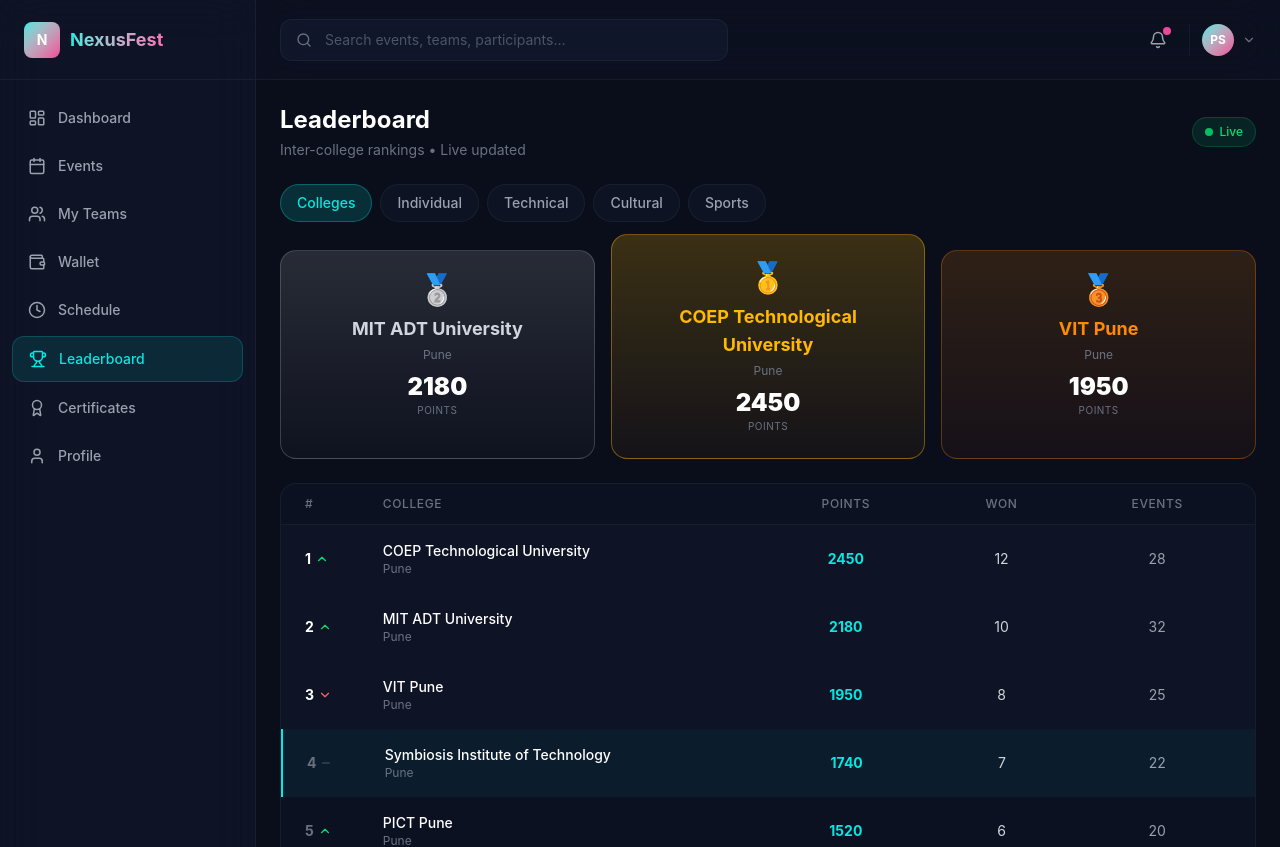
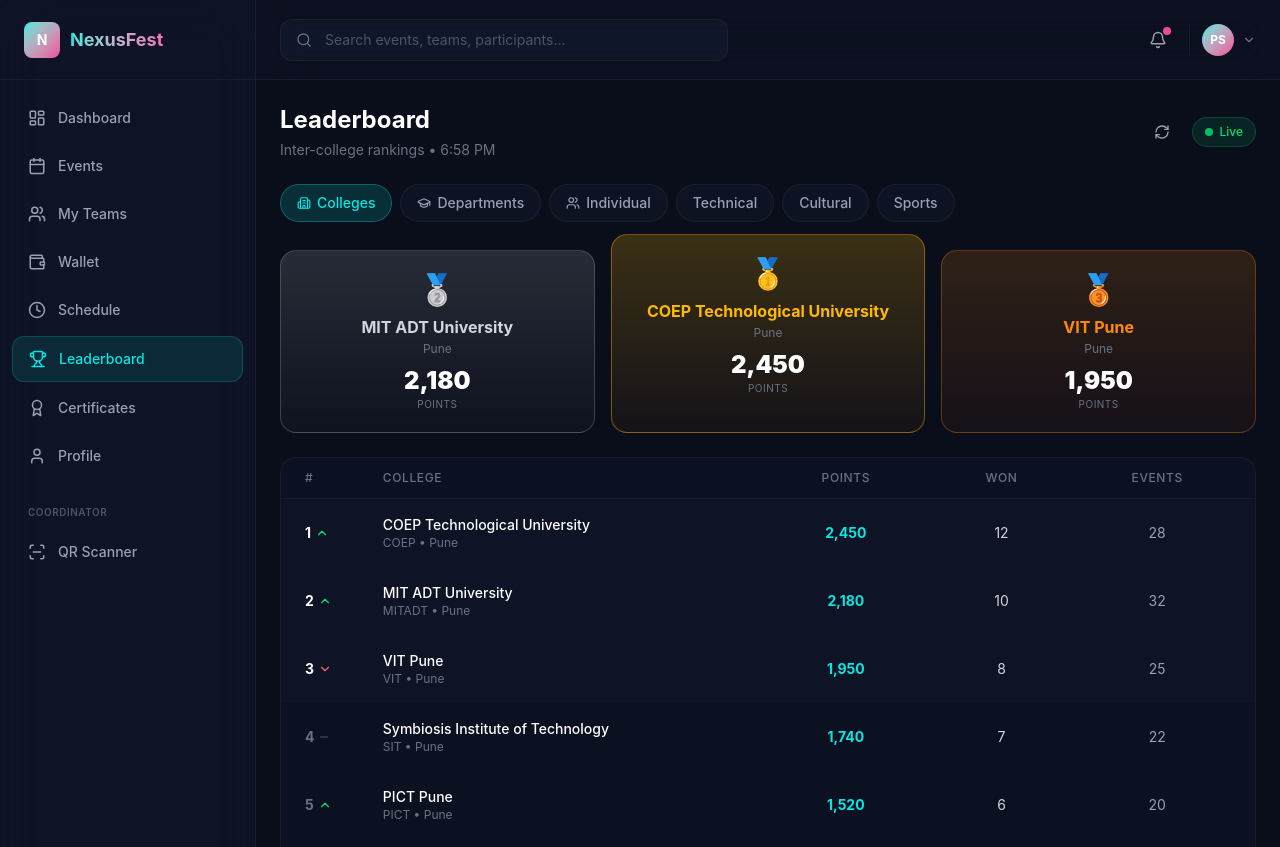
Before and after one commit to prathik-ds/BCA-Project, a React (Vite) app in the folder web/: page /leaderboard in a window 1280 px wide. Shown: the top 847 px of the page. Built offline with nearby package versions, Linux system fonts and the light colour scheme.

Commit message:
feat: implement dynamic leaderboard page with college, department, and individual rankings.

```diff
--- a/web/src/App.jsx
+++ b/web/src/App.jsx
@@ -10,6 +10,7 @@
 import LeaderboardPage from './pages/LeaderboardPage'
 import CertificatesPage from './pages/CertificatesPage'
 import ProfilePage from './pages/ProfilePage'
+import QRScannerPage from './pages/QRScannerPage'
 
 function App() {
   return (
@@ -21,6 +22,7 @@
 
         {/* Protected routes with dashboard layout */}
         <Route element={<DashboardLayout />}>
+          {/* ── Participant Portal ── */}
           <Route path="/dashboard" element={<DashboardPage />} />
           <Route path="/events" element={<EventsPage />} />
           <Route path="/events/:id" element={<EventsPage />} />
@@ -30,6 +32,9 @@
           <Route path="/leaderboard" element={<LeaderboardPage />} />
           <Route path="/certificates" element={<CertificatesPage />} />
           <Route path="/profile" element={<ProfilePage />} />
+
+          {/* ── Coordinator Tools ── */}
+          <Route path="/scanner" element={<QRScannerPage />} />
         </Route>
       </Routes>
     </BrowserRouter>
--- a/web/src/layouts/DashboardLayout.jsx
+++ b/web/src/layouts/DashboardLayout.jsx
@@ -1,6 +1,6 @@
 import { useState } from 'react'
 import { Outlet, NavLink, useNavigate, Link } from 'react-router-dom'
-import { LayoutDashboard, Calendar, Users, Wallet, Trophy, Clock, Award, User, LogOut, Menu, X, Bell, Search, ChevronDown } from 'lucide-react'
+import { LayoutDashboard, Calendar, Users, Wallet, Trophy, Clock, Award, User, LogOut, Menu, X, Bell, Search, ChevronDown, ScanLine } from 'lucide-react'
 
 const navItems = [
   { to: '/dashboard', icon: LayoutDashboard, label: 'Dashboard' },
@@ -11,6 +11,8 @@
   { to: '/leaderboard', icon: Trophy, label: 'Leaderboard' },
   { to: '/certificates', icon: Award, label: 'Certificates' },
   { to: '/profile', icon: User, label: 'Profile' },
+  { divider: true, label: 'Coordinator' },
+  { to: '/scanner', icon: ScanLine, label: 'QR Scanner' },
 ]
 
 export default function DashboardLayout() {
@@ -35,11 +37,15 @@
 
         {/* Nav links */}
         <nav className="flex-1 py-4 px-3 space-y-1 overflow-y-auto">
-          {navItems.map(({ to, icon: Icon, label }) => (
-            <NavLink key={to} to={to} onClick={() => setSidebarOpen(false)}
+          {navItems.map((item, i) => item.divider ? (
+            <div key={i} className="pt-4 pb-1 px-4">
+              <span className="text-[10px] font-semibold text-gray-600 uppercase tracking-wider">{item.label}</span>
+            </div>
+          ) : (
+            <NavLink key={item.to} to={item.to} onClick={() => setSidebarOpen(false)}
               className={({ isActive }) => `flex items-center gap-3 px-4 py-3 rounded-xl text-sm font-medium transition-all duration-200 group ${isActive ? 'bg-nexus-400/10 text-nexus-400 border border-nexus-400/20' : 'text-gray-400 hover:text-white hover:bg-white/5'}`}>
-              <Icon size={18} />
-              <span>{label}</span>
+              <item.icon size={18} />
+              <span>{item.label}</span>
             </NavLink>
           ))}
         </nav>
--- a/web/src/pages/LeaderboardPage.jsx
+++ b/web/src/pages/LeaderboardPage.jsx
@@ -1,76 +1,135 @@
-import { useState } from 'react'
-import { Trophy, Medal, TrendingUp, Filter, ChevronUp, ChevronDown, Minus } from 'lucide-react'
+import { useState, useEffect } from 'react'
+import { Trophy, ChevronUp, ChevronDown, Minus, RefreshCw, Building2, Users, GraduationCap } from 'lucide-react'
 
+/* ── Mock data matching MySQL leaderboard + colleges + departments tables ── */
 const mockColleges = [
-  { rank: 1, college_name: 'COEP Technological University', city: 'Pune', total_points: 2450, events_won: 12, events_participated: 28, change: 'up' },
-  { rank: 2, college_name: 'MIT ADT University', city: 'Pune', total_points: 2180, events_won: 10, events_participated: 32, change: 'up' },
-  { rank: 3, college_name: 'VIT Pune', city: 'Pune', total_points: 1950, events_won: 8, events_participated: 25, change: 'down' },
-  { rank: 4, college_name: 'Symbiosis Institute of Technology', city: 'Pune', total_points: 1740, events_won: 7, events_participated: 22, change: 'same' },
-  { rank: 5, college_name: 'PICT Pune', city: 'Pune', total_points: 1520, events_won: 6, events_participated: 20, change: 'up' },
-  { rank: 6, college_name: 'Sinhgad College of Engineering', city: 'Pune', total_points: 1380, events_won: 5, events_participated: 18, change: 'down' },
-  { rank: 7, college_name: 'Cummins College of Engineering', city: 'Pune', total_points: 1200, events_won: 4, events_participated: 15, change: 'same' },
-  { rank: 8, college_name: 'Bharati Vidyapeeth COE', city: 'Pune', total_points: 980, events_won: 3, events_participated: 14, change: 'up' },
+  { rank: 1, college_name: 'COEP Technological University', college_code: 'COEP', city: 'Pune', total_points: 2450, events_won: 12, events_participated: 28, change: 'up' },
+  { rank: 2, college_name: 'MIT ADT University', college_code: 'MITADT', city: 'Pune', total_points: 2180, events_won: 10, events_participated: 32, change: 'up' },
+  { rank: 3, college_name: 'VIT Pune', college_code: 'VIT', city: 'Pune', total_points: 1950, events_won: 8, events_participated: 25, change: 'down' },
+  { rank: 4, college_name: 'Symbiosis Institute of Technology', college_code: 'SIT', city: 'Pune', total_points: 1740, events_won: 7, events_participated: 22, change: 'same' },
+  { rank: 5, college_name: 'PICT Pune', college_code: 'PICT', city: 'Pune', total_points: 1520, events_won: 6, events_participated: 20, change: 'up' },
+  { rank: 6, college_name: 'Sinhgad College of Engineering', college_code: 'SCOE', city: 'Pune', total_points: 1380, events_won: 5, events_participated: 18, change: 'down' },
+  { rank: 7, college_name: 'Cummins College of Engineering', college_code: 'CCEW', city: 'Pune', total_points: 1200, events_won: 4, events_participated: 15, change: 'same' },
+  { rank: 8, college_name: 'Bharati Vidyapeeth COE', college_code: 'BVCOE', city: 'Pune', total_points: 980, events_won: 3, events_participated: 14, change: 'up' },
+]
+
+const mockDepartments = [
+  { rank: 1, dept_name: 'Computer Science', college: 'COEP Tech', total_points: 890, events_won: 5, events_participated: 12, change: 'up' },
+  { rank: 2, dept_name: 'Computer Applications', college: 'MIT ADT', total_points: 780, events_won: 4, events_participated: 14, change: 'up' },
+  { rank: 3, dept_name: 'Information Technology', college: 'VIT Pune', total_points: 720, events_won: 3, events_participated: 10, change: 'same' },
+  { rank: 4, dept_name: 'Electronics & Comm.', college: 'COEP Tech', total_points: 650, events_won: 3, events_participated: 9, change: 'down' },
+  { rank: 5, dept_name: 'Mechanical Engg.', college: 'Symbiosis', total_points: 580, events_won: 2, events_participated: 8, change: 'up' },
+  { rank: 6, dept_name: 'Data Science', college: 'MIT ADT', total_points: 520, events_won: 2, events_participated: 7, change: 'same' },
+  { rank: 7, dept_name: 'AI & ML', college: 'PICT', total_points: 480, events_won: 2, events_participated: 8, change: 'up' },
+  { rank: 8, dept_name: 'Computer Engg.', college: 'Sinhgad', total_points: 410, events_won: 1, events_participated: 6, change: 'down' },
 ]
 
 const mockIndividual = [
-  { rank: 1, name: 'Aditya Joshi', college: 'COEP Tech', points: 340, events: 6 },
-  { rank: 2, name: 'Sneha Patil', college: 'MIT ADT', points: 310, events: 5 },
-  { rank: 3, name: 'Rahul Verma', college: 'VIT Pune', points: 280, events: 7 },
-  { rank: 4, name: 'Pratham Sharma', college: 'MIT ADT', points: 250, events: 5 },
-  { rank: 5, name: 'Priya Deshmukh', college: 'Symbiosis', points: 220, events: 4 },
-  { rank: 6, name: 'Karan Singh', college: 'PICT', points: 195, events: 4 },
-  { rank: 7, name: 'Neha Kulkarni', college: 'MIT ADT', points: 180, events: 3 },
-  { rank: 8, name: 'Rohan Mehta', college: 'VIT Pune', points: 165, events: 4 },
+  { rank: 1, name: 'Aditya Joshi', college: 'COEP Tech', dept: 'CS', points: 340, events: 6, change: 'up' },
+  { rank: 2, name: 'Sneha Patil', college: 'MIT ADT', dept: 'BCA', points: 310, events: 5, change: 'same' },
+  { rank: 3, name: 'Rahul Verma', college: 'VIT Pune', dept: 'IT', points: 280, events: 7, change: 'down' },
+  { rank: 4, name: 'Pratham Sharma', college: 'MIT ADT', dept: 'BCA', points: 250, events: 5, change: 'up', isCurrentUser: true },
+  { rank: 5, name: 'Priya Deshmukh', college: 'Symbiosis', dept: 'CS', points: 220, events: 4, change: 'same' },
+  { rank: 6, name: 'Karan Singh', college: 'PICT', dept: 'AIML', points: 195, events: 4, change: 'up' },
+  { rank: 7, name: 'Neha Kulkarni', college: 'MIT ADT', dept: 'BCA', points: 180, events: 3, change: 'down' },
+  { rank: 8, name: 'Rohan Mehta', college: 'VIT Pune', dept: 'IT', points: 165, events: 4, change: 'same' },
 ]
 
 const podiumStyles = [
-  { bg: 'from-amber-400/20 to-amber-600/5', border: 'border-amber-400/40', text: 'text-amber-400', icon: '🥇', size: 'p-6' },
-  { bg: 'from-gray-300/15 to-gray-500/5', border: 'border-gray-400/30', text: 'text-gray-300', icon: '🥈', size: 'p-5' },
-  { bg: 'from-orange-400/15 to-orange-600/5', border: 'border-orange-400/30', text: 'text-orange-400', icon: '🥉', size: 'p-5' },
+  { bg: 'from-amber-400/20 to-amber-600/5', border: 'border-amber-400/40', text: 'text-amber-400', icon: '🥇' },
+  { bg: 'from-gray-300/15 to-gray-500/5', border: 'border-gray-400/30', text: 'text-gray-300', icon: '🥈' },
+  { bg: 'from-orange-400/15 to-orange-600/5', border: 'border-orange-400/30', text: 'text-orange-400', icon: '🥉' },
 ]
+
+const tabs = [
+  { key: 'colleges', label: 'Colleges', icon: Building2 },
+  { key: 'departments', label: 'Departments', icon: GraduationCap },
+  { key: 'individual', label: 'Individual', icon: Users },
+  { key: 'technical', label: 'Technical', icon: null },
+  { key: 'cultural', label: 'Cultural', icon: null },
+  { key: 'sports', label: 'Sports', icon: null },
+]
+
+const ChangeArrow = ({ change }) =>
+  change === 'up' ? <ChevronUp size={14} className="text-green-400" /> :
+  change === 'down' ? <ChevronDown size={14} className="text-red-400" /> :
+  <Minus size={12} className="text-gray-600" />
 
 export default function LeaderboardPage() {
   const [tab, setTab] = useState('colleges')
-  const tabs = ['colleges', 'individual', 'technical', 'cultural', 'sports']
+  const [lastUpdated, setLastUpdated] = useState(new Date())
+  const [refreshing, setRefreshing] = useState(false)
 
-  const ChangeIcon = ({ change }) => change === 'up' ? <ChevronUp size={14} className="text-green-400"/> : change === 'down' ? <ChevronDown size={14} className="text-red-400"/> : <Minus size={12} className="text-gray-600"/>
+  // Simulated live refresh every 30s
+  useEffect(() => {
+    const interval = setInterval(() => setLastUpdated(new Date()), 30000)
+    return () => clearInterval(interval)
+  }, [])
+
+  const handleRefresh = () => {
+    setRefreshing(true)
+    setTimeout(() => { setRefreshing(false); setLastUpdated(new Date()) }, 800)
+  }
+
+  const getData = () => {
+    if (tab === 'colleges') return mockColleges
+    if (tab === 'departments') return mockDepartments
+    return mockIndividual
+  }
+
+  const data = getData()
+
+  // Map top 3 in podium order: [2nd, 1st, 3rd]
+  const podiumOrder = data.length >= 3 ? [data[1], data[0], data[2]] : data.slice(0, 3)
+  const podiumIdx = [1, 0, 2]
 
   return (
     <div className="max-w-5xl mx-auto space-y-6">
+      {/* Header */}
       <div className="flex items-center justify-between">
         <div>
           <h1 className="text-2xl font-bold font-display text-white">Leaderboard</h1>
-          <p className="text-sm text-gray-500 mt-1">Inter-college rankings • Live updated</p>
+          <p className="text-sm text-gray-500 mt-1">Inter-college rankings • {lastUpdated.toLocaleTimeString('en', { hour: 'numeric', minute: '2-digit' })}</p>
         </div>
+        <div className="flex items-center gap-3">
+          <button onClick={handleRefresh}
+            className={`p-2.5 rounded-xl hover:bg-white/5 text-gray-400 hover:text-white transition-all ${refreshing ? 'animate-spin' : ''}`}>
+            <RefreshCw size={16} />
+          </button>
           <div className="flex items-center gap-1.5 px-3 py-1.5 rounded-full bg-green-400/10 border border-green-400/20">
-          <div className="w-2 h-2 rounded-full bg-green-400 animate-pulse"/>
+            <div className="w-2 h-2 rounded-full bg-green-400 animate-pulse" />
             <span className="text-xs text-green-400 font-medium">Live</span>
+          </div>
         </div>
       </div>
 
       {/* Tabs */}
       <div className="flex gap-2 overflow-x-auto pb-1">
         {tabs.map(t => (
-          <button key={t} onClick={() => setTab(t)} className={`px-4 py-2 rounded-full text-sm font-medium whitespace-nowrap transition-all ${tab === t ? 'bg-nexus-400/15 text-nexus-400 border border-nexus-400/30' : 'bg-surface-700/40 text-gray-400 border border-white/5 hover:text-white'}`}>
-            {t.charAt(0).toUpperCase() + t.slice(1)}
+          <button key={t.key} onClick={() => setTab(t.key)}
+            className={`px-4 py-2 rounded-full text-sm font-medium whitespace-nowrap transition-all flex items-center gap-1.5 ${tab === t.key ? 'bg-nexus-400/15 text-nexus-400 border border-nexus-400/30' : 'bg-surface-700/40 text-gray-400 border border-white/5 hover:text-white'}`}>
+            {t.icon && <t.icon size={14} />}
+            {t.label}
           </button>
         ))}
       </div>
 
       {/* Podium — Top 3 */}
       <div className="grid grid-cols-3 gap-4">
-        {(tab === 'colleges' ? mockColleges : mockIndividual).slice(0, 3).map((item, i) => {
-          const order = [1, 0, 2]
-          const idx = order[i]
-          const entry = (tab === 'colleges' ? mockColleges : mockIndividual)[idx]
+        {podiumOrder.map((entry, i) => {
+          const idx = podiumIdx[i]
           const style = podiumStyles[idx]
+          const name = tab === 'colleges' ? entry.college_name || entry.college :
+                       tab === 'departments' ? entry.dept_name : entry.name
+          const sub = tab === 'colleges' ? entry.city :
+                      tab === 'departments' ? entry.college : entry.college
+          const pts = entry.total_points || entry.points
           return (
-            <div key={idx} className={`${style.size} rounded-2xl bg-gradient-to-b ${style.bg} border ${style.border} text-center transition-all hover:-translate-y-1 hover:shadow-lg ${idx === 0 ? 'sm:-mt-4' : ''}`}>
+            <div key={idx} className={`p-5 rounded-2xl bg-gradient-to-b ${style.bg} border ${style.border} text-center transition-all hover:-translate-y-1 hover:shadow-lg ${idx === 0 ? 'sm:-mt-4' : ''}`}>
               <div className="text-3xl mb-2">{style.icon}</div>
-              <div className={`text-lg font-bold ${style.text} mb-1`}>{tab === 'colleges' ? entry.college_name : entry.name}</div>
-              {tab === 'colleges' && <div className="text-xs text-gray-500 mb-2">{entry.city}</div>}
-              {tab !== 'colleges' && <div className="text-xs text-gray-500 mb-2">{entry.college}</div>}
-              <div className="text-2xl font-black font-display text-white">{tab === 'colleges' ? entry.total_points : entry.points}</div>
+              <div className={`text-base font-bold ${style.text} mb-0.5 truncate`}>{name}</div>
+              <div className="text-xs text-gray-500 mb-2">{sub}</div>
+              <div className="text-2xl font-black font-display text-white">{pts.toLocaleString()}</div>
               <div className="text-[10px] text-gray-500 uppercase tracking-wider">Points</div>
             </div>
           )
@@ -81,26 +140,34 @@
       <div className="rounded-2xl bg-surface-700/30 border border-white/5 overflow-hidden">
         <div className="grid grid-cols-12 gap-2 px-6 py-3 border-b border-white/5 text-xs text-gray-500 font-medium uppercase tracking-wider">
           <div className="col-span-1">#</div>
-          <div className="col-span-5">{tab === 'colleges' ? 'College' : 'Participant'}</div>
+          <div className="col-span-5">{tab === 'colleges' ? 'College' : tab === 'departments' ? 'Department' : 'Participant'}</div>
           <div className="col-span-2 text-center">Points</div>
           <div className="col-span-2 text-center">Won</div>
           <div className="col-span-2 text-center">Events</div>
         </div>
-        {(tab === 'colleges' ? mockColleges : mockIndividual).map((entry, i) => (
-          <div key={i} className={`grid grid-cols-12 gap-2 px-6 py-4 items-center hover:bg-surface-600/20 transition-all ${i < 3 ? 'bg-surface-700/20' : ''} ${entry.rank === 4 || (tab !== 'colleges' && entry.name === 'Pratham Sharma') ? 'bg-nexus-400/5 border-l-2 border-nexus-400' : ''}`}>
+        {data.map((entry, i) => {
+          const isMe = entry.isCurrentUser
+          return (
+            <div key={i} className={`grid grid-cols-12 gap-2 px-6 py-4 items-center hover:bg-surface-600/20 transition-all ${i < 3 ? 'bg-surface-700/20' : ''} ${isMe ? 'bg-nexus-400/5 border-l-2 border-nexus-400' : ''}`}>
               <div className="col-span-1 flex items-center gap-1">
                 <span className={`text-sm font-bold ${i < 3 ? 'text-white' : 'text-gray-500'}`}>{entry.rank}</span>
-              {tab === 'colleges' && <ChangeIcon change={entry.change}/>}
+                <ChangeArrow change={entry.change} />
               </div>
               <div className="col-span-5">
-              <div className="text-sm font-medium text-white">{tab === 'colleges' ? entry.college_name : entry.name}</div>
-              <div className="text-xs text-gray-500">{tab === 'colleges' ? entry.city : entry.college}</div>
+                <div className="text-sm font-medium text-white flex items-center gap-1.5">
+                  {tab === 'colleges' ? entry.college_name : tab === 'departments' ? entry.dept_name : entry.name}
+                  {isMe && <span className="px-1.5 py-0.5 rounded text-[9px] bg-nexus-400/20 text-nexus-400 font-bold">YOU</span>}
                 </div>
-            <div className="col-span-2 text-center text-sm font-bold text-nexus-400">{tab === 'colleges' ? entry.total_points : entry.points}</div>
-            <div className="col-span-2 text-center text-sm text-gray-300">{tab === 'colleges' ? entry.events_won : '-'}</div>
-            <div className="col-span-2 text-center text-sm text-gray-400">{tab === 'colleges' ? entry.events_participated : entry.events}</div>
+                <div className="text-xs text-gray-500">
+                  {tab === 'colleges' ? `${entry.college_code} • ${entry.city}` : tab === 'departments' ? entry.college : `${entry.college} • ${entry.dept}`}
                 </div>
-        ))}
+              </div>
+              <div className="col-span-2 text-center text-sm font-bold text-nexus-400">{(entry.total_points || entry.points).toLocaleString()}</div>
+              <div className="col-span-2 text-center text-sm text-gray-300">{entry.events_won ?? '-'}</div>
+              <div className="col-span-2 text-center text-sm text-gray-400">{entry.events_participated || entry.events}</div>
+            </div>
+          )
+        })}
       </div>
     </div>
   )
```
Also changed, not shown: web/src/pages/ProfilePage.jsx (+9 -13 lines). Lines whose indentation alone changed are shown as unchanged.
